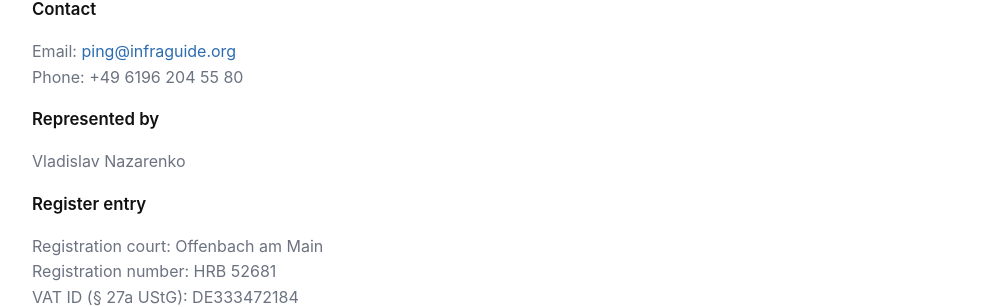
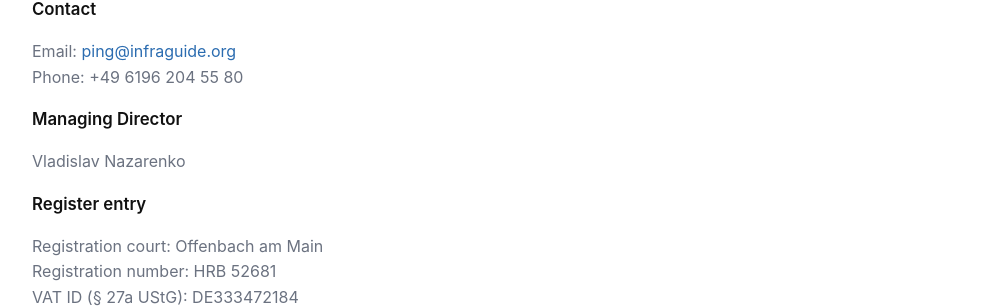
Before and after one commit to codecap/infraguide, a Jekyll site: the page built from imprint/index.md, in a window 1280 px wide. Shown: the part 403-710 px from the top of the page, without its empty margins (148-1131 px from the left). Built offline with Jekyll 4.4.1, drawn with Linux system fonts in a browser that asks for light colours; comment, search, counter and statistics services are not loaded.

Commit message:
upd: imprint names managing director
Co-Authored-By: Claude Opus 5.5 <noreply@anthropic.com>

```diff
--- a/imprint/index.md
+++ b/imprint/index.md
@@ -23,7 +23,7 @@ sitemap: false
     Phone: +49 6196 204 55 80
   </p>
 
-  <h2>Represented by</h2>
+  <h2>Managing Director</h2>
   <p>Vladislav Nazarenko</p>
 
   <h2>Register entry</h2>
```
